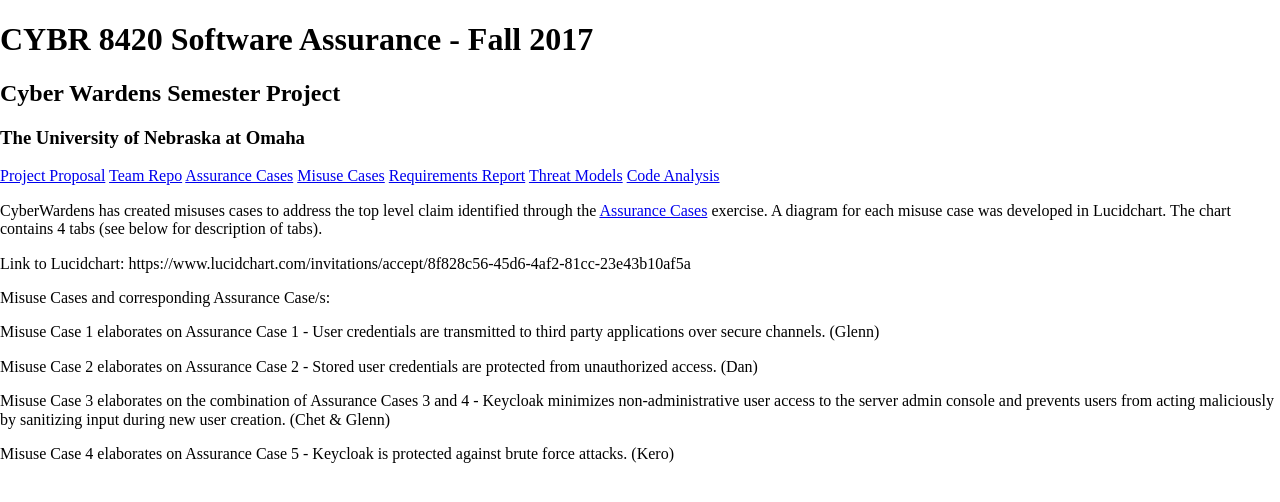
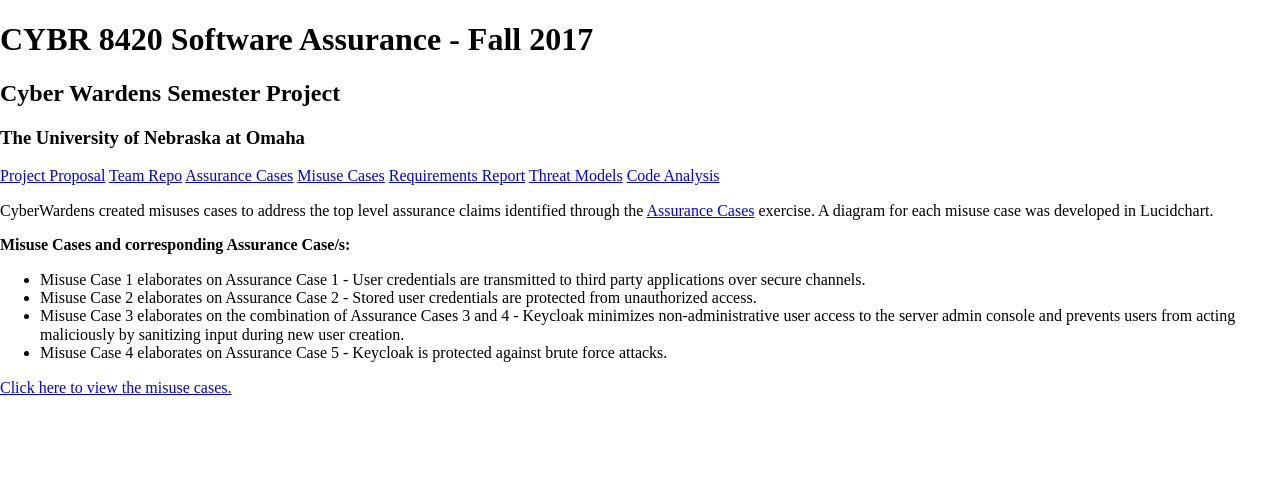
Before and after one commit to DanielLucier/CYBER8420-SemesterProject, a Jekyll site: the page built from misc/pages/MisuseCases.md, in a window 1280 px wide. Shown: the top 502 px of the page. Built offline with Jekyll 4.4.1, drawn with Linux system fonts in a browser that asks for light colours; nearby versions of some CDN libraries; our own code applies the rules of GitHub Pages for plain Markdown files; library files that are not in the unit come from our copies.

Commit message:
Update MisuseCases.md

```diff
--- a/misc/pages/MisuseCases.md
+++ b/misc/pages/MisuseCases.md
@@ -1,13 +1,17 @@
-CyberWardens has created misuses cases to address the top level claim identified through the <a href="https://github.com/DanielLucier/CYBER8420-SemesterProject/tree/master/AssuranceCases">Assurance Cases</a> exercise. A diagram for each misuse case was developed in Lucidchart. The chart contains 4 tabs (see below for description of tabs).
+---
+layout: default
+title: 8420 Project Proposal
+description: CYBR 8420 Project Proposal
+---
 
-Link to Lucidchart: https://www.lucidchart.com/invitations/accept/8f828c56-45d6-4af2-81cc-23e43b10af5a
+CyberWardens created misuses cases to address the top level assurance claims identified through the <a href="https://daniellucier.github.io/CYBER8420-SemesterProject/misc/pages/AssuranceCases.html">Assurance Cases</a> exercise. A diagram for each misuse case was developed in Lucidchart.
 
-Misuse Cases and corresponding Assurance Case/s:
+**Misuse Cases and corresponding Assurance Case/s:**
+<ul>
+  <li>Misuse Case 1 elaborates on Assurance Case 1 - User credentials are transmitted to third party applications over secure channels.</li>
+  <li>Misuse Case 2 elaborates on Assurance Case 2 - Stored user credentials are protected from unauthorized access.</li>
+  <li>Misuse Case 3 elaborates on the combination of Assurance Cases 3 and 4 - Keycloak minimizes non-administrative user access to the server admin console and prevents users from acting maliciously by sanitizing input during new user creation.</li>
+  <li>Misuse Case 4 elaborates on Assurance Case 5 - Keycloak is protected against brute force attacks.</li>
+</ul>
 
-Misuse Case 1 elaborates on Assurance Case 1 - User credentials are transmitted to third party applications over secure channels. (Glenn)
-
-Misuse Case 2 elaborates on Assurance Case 2 - Stored user credentials are protected from unauthorized access. (Dan)
-
-Misuse Case 3 elaborates on the combination of Assurance Cases 3 and 4 - Keycloak minimizes non-administrative user access to the server admin console and prevents users from acting maliciously by sanitizing input during new user creation. (Chet & Glenn)
-
-Misuse Case 4 elaborates on Assurance Case 5 - Keycloak is protected against brute force attacks. (Kero)
+<a href="https://www.lucidchart.com/publicSegments/view/d09f9a87-5d5c-4f07-bbff-e830f5ad4a4f">Click here to view the misuse cases.</a>
```
